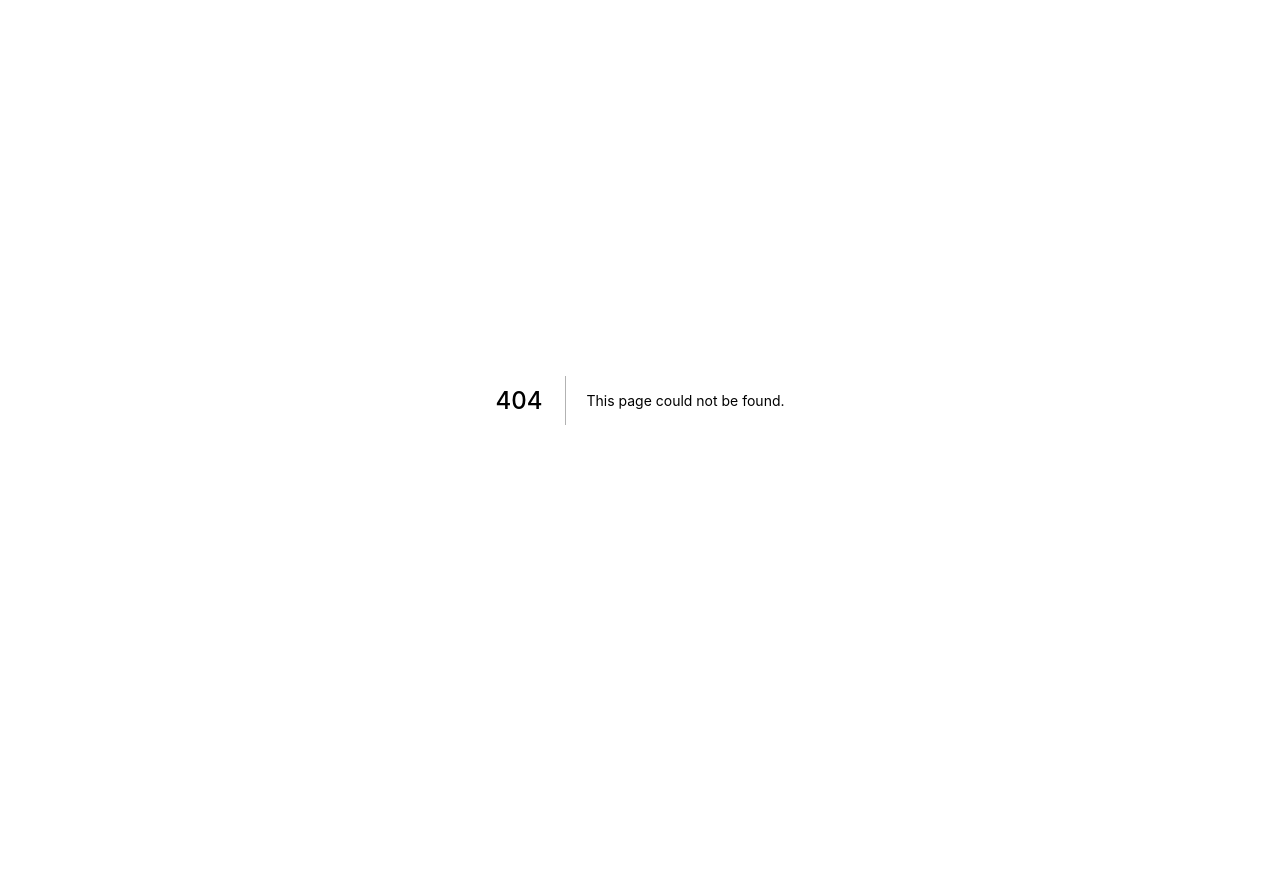
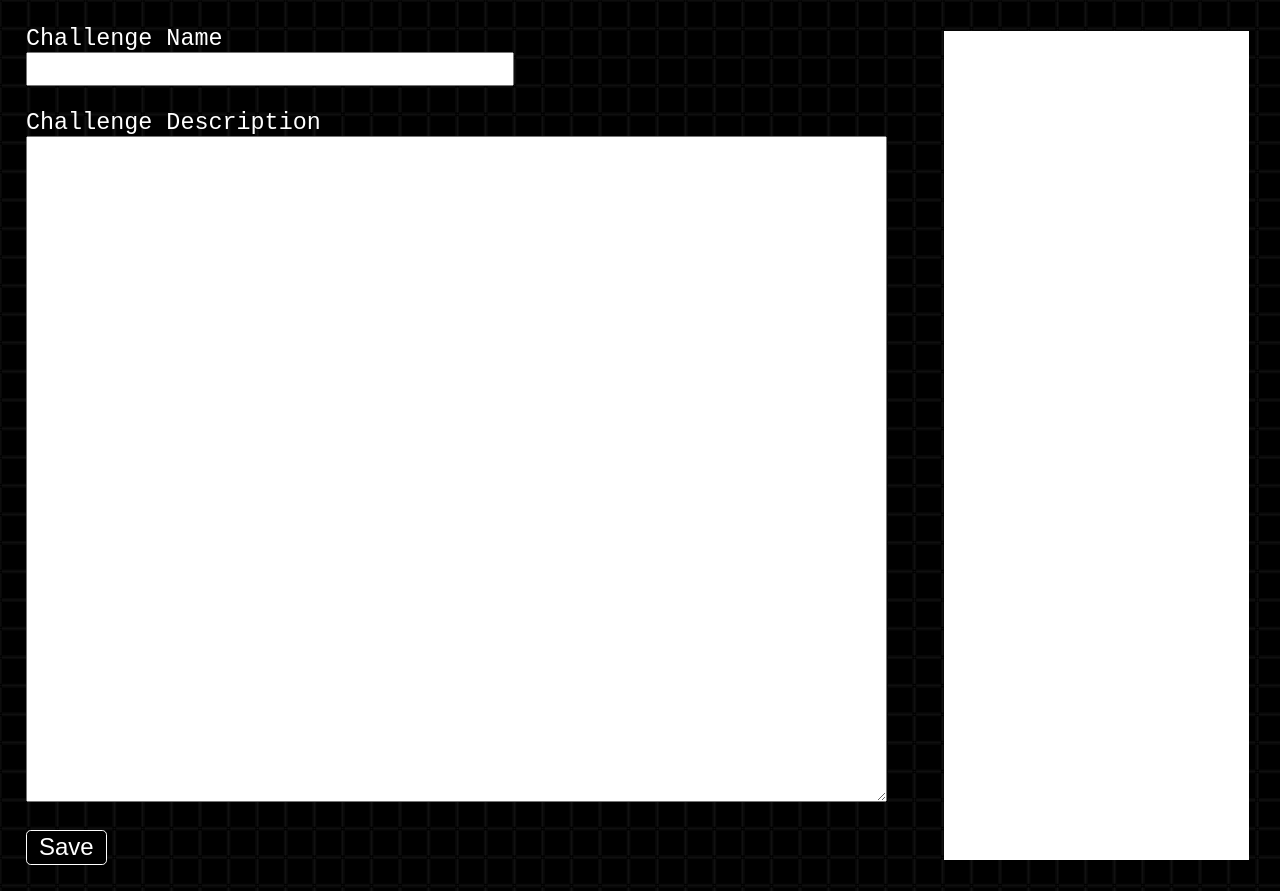
Before and after one commit to jaeheonshim/MCCS-AutoGrade, a Next.js app: page /admin/challenges/1 in a window 1280 px wide. Before the commit this address had no page. Before the commit the page ends 800 px from the top, so only its background shows below. Built offline with nearby package versions, Linux system fonts and the light colour scheme; no server answers.

Commit message:
Add basic database access for challenges

```diff
--- /dev/null
+++ b/pages/admin/challenges/[id].js
@@ -0,0 +1,47 @@
+import styles from "../../../styles/admin/challenge.module.css"
+import React, { useEffect, useState } from "react";
+import ReactMarkdown from "react-markdown";
+
+export default function Challenge(props) {
+    const [description, setDescription] = useState(props.description || "");
+    const [name, setName] = useState(props.name || "");
+
+    return (
+        <div className={styles.container}>
+            <div>
+                <label className={styles.label} htmlFor="name">
+                    Challenge Name
+                </label>
+                <input type="text" id="name" className={[styles.nameinput, styles.input].join(" ")}  value={name} onChange={(event) => setName(event.target.value)}></input>
+                <label className={styles.label} htmlFor="description">
+                    Challenge Description
+                </label>
+                <textarea cols="70" rows="30" className={[styles.textarea, styles.input].join(" ")} value={description} onChange={(event) => setDescription(event.target.value)}></textarea>
+                <button className={styles.save}>Save</button>
+            </div>
+            <div className={styles.preview}>
+                <ReactMarkdown>{description}</ReactMarkdown>
+            </div>
+        </div>
+    );
+}
+
+export async function getServerSideProps(context) {
+    const id = context.params.id;
+    const res = await fetch(`http://localhost:3000/api/challenges/${id}`);
+    if(res.status != 200) {
+        return {
+            props: {
+                id: id
+            }
+        }
+    }
+
+    const data = await res.json();
+
+    return {
+        props: {
+            ...data
+        }
+    }
+}
--- /dev/null
+++ b/pages/api/challenges/[id].js
@@ -0,0 +1,14 @@
+import connectDB from "../../../src/mongodb";
+import CodeChallenge from "../../../src/schemas/CodeChallenge";
+
+export default async function handler(req, res) {
+    connectDB();
+
+    const id = req.query.id;
+    const challenge = await CodeChallenge.find({_id: id});
+    if(challenge.length > 0) {
+        res.status(200).json(challenge[0]);
+    } else {
+        res.status(404).end();
+    }
+}
--- /dev/null
+++ b/pages/api/challenges/index.js
@@ -0,0 +1,8 @@
+import connectDB from "../../../src/mongodb";
+import CodeChallenge from "../../../src/schemas/CodeChallenge"
+
+export default async function handler(req, res) {
+    connectDB();
+    const challenges = await CodeChallenge.find();
+    res.status(200).json(challenges);
+}
--- a/pages/api/hello.js
+++ /dev/null
@@ -1,5 +0,0 @@
-// Next.js API route support: https://nextjs.org/docs/api-routes/introduction
-
-export default function handler(req, res) {
-  res.status(200).json({ name: 'John Doe' })
-}
--- /dev/null
+++ b/src/mongodb.js
@@ -0,0 +1,14 @@
+import mongoose from 'mongoose';
+
+const connectDB = async () => {
+  if (mongoose.connections[0].readyState) {
+    return;
+  }
+
+  console.log("Connecting to database");
+  await mongoose.connect("mongodb+srv://test:test@cluster0.nl7uh.mongodb.net/test?retryWrites=true&w=majority");
+  console.log("Connected to database");
+  return;
+};
+
+export default connectDB;
--- /dev/null
+++ b/src/schemas/CodeChallenge.js
@@ -0,0 +1,10 @@
+const mongoose = require("mongoose");
+
+const codeChallengeSchema = new mongoose.Schema({
+    name: String,
+    description: String
+});
+
+console.log(mongoose.models);
+const CodeChallenge = mongoose.models.CodeChallenge || mongoose.model("CodeChallenge", codeChallengeSchema);
+export default CodeChallenge;
--- /dev/null
+++ b/styles/admin/challenge.module.css
@@ -0,0 +1,35 @@
+.label {
+    font-size: 1.8em;
+    display: block;
+}
+
+.input {
+    font-size: 1.5em;
+}
+
+.nameinput {
+    font-size: 1.5em;
+    width: 20em;
+    margin-bottom: 1em;
+}
+
+.container {
+    display: flex;
+}
+
+.container > div {
+    margin: 2em;
+}
+
+.preview {
+    flex-grow: 1;
+    color: black;
+    background-color: white;
+    padding-left: 1em;
+    font-size: 1.2em;
+}
+
+.save {
+    display: block;
+    margin-top: 1em;
+}
--- /dev/null
+++ b/styles/admin/index.module.css
@@ -0,0 +1,3 @@
+.container {
+    padding: 0.2em 2em;
+}
```
Also changed, not shown: package.json (+7 -1 lines), pages/admin/components/ChallengeList.js (added, +30 -0 lines), pages/admin/index.js (added, +14 -0 lines), 1 other file (tests, documents, lock files or other folders).
